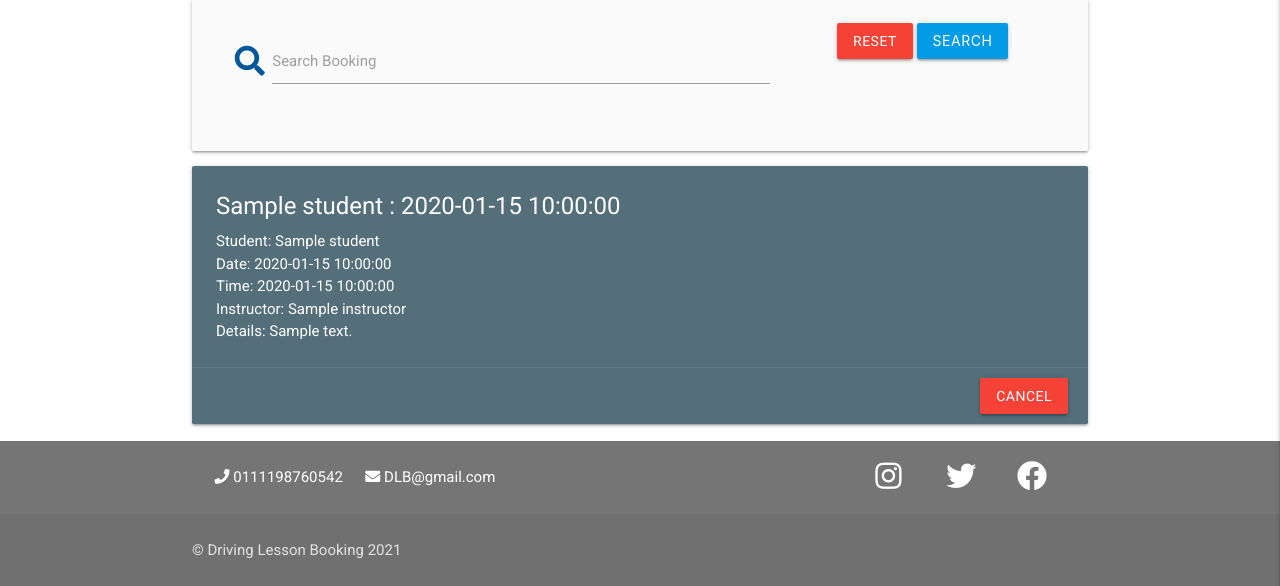
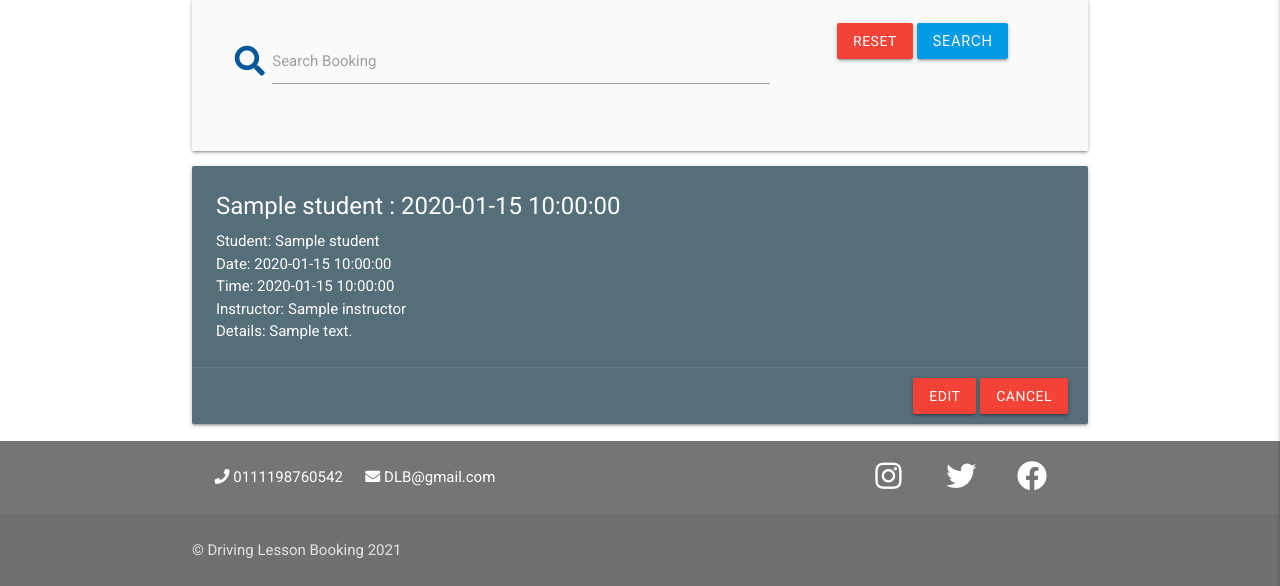
Before and after one commit to JamieS56/Milestone-Project-3, a Flask app: page /booking/search in a window 1280 px wide. Shown: the part 214-800 px from the top of the page. Run offline with Flask 2, Linux system fonts and the light colour scheme; the visitor is signed in with stand-in values (Sample User, id 1); a database or web service that is not in the repository returns one stand-in record (values such as "Sample title"); some libraries are stand-ins or nearby versions.

Commit message:
added edit booking function from booking calender page.

```diff
--- a/app.py
+++ b/app.py
@@ -21,11 +21,13 @@ ALL_SLOTS = ['10:00-11:00', '11:00-12:00', '13:00-14:00', '14:00-15:00', '15:00-
 NEW_USER_ACCOUNT_TYPE = 'new_user'
 TODAY = date.today()
 
+
 # Check if user is logged in.
 def is_user_logged_in():
     if session.get("user"):
         return True
     return False
+
 
 # Gets the user account type to set nav bar and other functions on the page.
 def get_user_account_type():
@@ -33,10 +35,12 @@ def get_user_account_type():
     account_type = account["account_type"]
     return account_type
 
+
 # Gets list of all users in the db.
 def get_users():
     users = list(mongo.db.users.find().sort("username", 1))
     return users
+
 
 # Home page
 @app.route("/")
@@ -47,6 +51,7 @@ def home():
     else:
         account_type = NEW_USER_ACCOUNT_TYPE
     return render_template('home.html', account_type=account_type)
+
 
 # Registration page
 @app.route("/register", methods=["GET", "POST"])
@@ -90,6 +95,7 @@ def register():
 
     return render_template("register.html")
 
+
 # Login page
 @app.route("/login", methods=["GET", "POST"])
 def login():
@@ -121,6 +127,7 @@ def login():
 
     return render_template("login.html")
 
+
 # Logout button
 @app.route("/logout")
 def logout():
@@ -128,6 +135,7 @@ def logout():
     flash("You have been logged out")
     session.pop("user")
     return redirect(url_for("login"))
+
 
 # Book lesson page
 @app.route("/booking/create", methods=["GET", "POST"])
@@ -170,6 +178,7 @@ def book_lesson():
         flash('Booking Succesfull')
     return render_template('bookLesson.html', instructors=instructors, account_type=get_user_account_type())
 
+
 # This function works out the availabe slots from what slots have already been booked. It gets called from the js file via a fetch call.
 @app.route("/get_available_slots")
 def get_available_slots():
@@ -202,6 +211,7 @@ def get_available_slots():
 
     return jsonify({"slots": available_slots})
 
+
 # View bookings page
 @app.route("/bookings")
 def view_bookings():
@@ -218,6 +228,7 @@ def view_bookings():
         booking['instructor'] = instructor_name
 
     return render_template("view_bookings.html", username=username, bookings=bookings, account_type=get_user_account_type())
+
 
 # booking calender page
 @app.route("/booking/calender", methods=["GET", "POST"])
@@ -238,21 +249,50 @@ def booking_calender():
 
     return render_template("bookingCalender.html", username=username, bookings=bookings, account_type=get_user_account_type())
 
+
+@app.route("/booking/<booking_id>/edit", methods=["GET", "POST"])
+def edit_booking(booking_id):
+    if request.method == "POST":
+        current_booking = mongo.db.bookings.find_one(
+            {"_id": ObjectId(booking_id)})
+
+        booking = {
+            'instructor': current_booking['instructor'],
+            'student': current_booking['student'],
+            'date': request.form.get("date"),
+            'time_slot': request.form.get('time_slot'),
+            'optional_details': request.form.get('optional_details')
+        }
+
+        mongo.db.bookings.update({"_id": ObjectId(booking_id)}, booking)
+        flash("Booking Successfully Updated")
+        return redirect(url_for('booking_calender'))
+
+    return redirect(url_for('booking_calender'))
+
+
+
 # cancel booking button
 @app.route("/booking/<booking_id>/cancel", methods=["GET", "POST"])
 def cancel_booking(booking_id):
     if not is_user_logged_in():
         return redirect(url_for("login"))
+        account_type = get_user_account_type()
 
     mongo.db.bookings.delete_one({"_id": ObjectId(booking_id)})
     flash('Booking Canceled!')
-    return redirect(url_for('view_bookings'))
+    if account_type == "customer":
+        return redirect(url_for('view_bookings'))
+
+    return redirect(url_for('booking_calender'))
+
 
 # User manager page
 @app.route("/users/manage", methods=["GET", "POST"])
 def user_manager():
     users = get_users()
     return render_template("userManager.html", users=users, account_type=get_user_account_type())
+
 
 # Edit user form
 @app.route("/user/<user_id>/edit", methods=["GET", "POST"])
--- a/static/script.js
+++ b/static/script.js
@@ -28,17 +28,27 @@ $(document).ready(function () {
     })
 
     // This is the code that injects the time slots into the booking form, suggested by my mentor Akshat Garg.
-    $('.refresh-time-slots').click(getAvailableSlots)
-    async function getAvailableSlots(_eventdata, instructor = $("#instructor-selector").val(), date = $('#lesson-booking-date-picker').val()) {
+    $('.refresh-time-slots').click(function(){
+        getAvailableSlots($("#instructor-selector").val(), $('#lesson-booking-date-picker').val())
+    })
 
-        response = await fetch(`/get_available_slots?date=${date}&instructor=${instructor}`) // Here the python function is being called with the date and instructor variables.
+    $('#time-selector').focus(function(){
+        getAvailableSlots($("#instructor-username").text(), document.getElementById('lesson-booking-date-picker-edit').value)
+    })
+
+    async function getAvailableSlots(instructor, date) {
+        console.log(instructor)
+        console.log(date)
+
+        response = await fetch(`/get_available_slots?date=${date}&instructor=${instructor.toLowerCase()}`) // Here the python function is being called with the date and instructor variables.
         response.json().then(data => {
-            slots = data.slots
-            console.log(slots)             // Here the data gets turned into json so that it can read the available time slots and add it to the html.
-            let timeSlotsHTML = `<option value="" disabled selected>Choose Time Slot</option>`;
+            slots = data.slots            // Here the data gets turned into json so that it can read the available time slots and add it to the html.
+            let timeSlotsHTML = document.getElementById('disabled-select').outerHTML;
             for (slot in slots) {
+                console.log(timeSlotsHTML)
                 timeSlotsHTML += `<option value="${slots[slot]}">${slots[slot]}</option>`
             }
+
             document.getElementById('time-selector').innerHTML = timeSlotsHTML;  // finally this is where the html gets injected into the time-selector input ready for the user to select.
         })
     }
--- a/templates/bookLesson.html
+++ b/templates/bookLesson.html
@@ -65,6 +65,7 @@
             <div class='form-field'>
               <h4 class="center-align">Choose a Time Slot</h4>
               <select id="time-selector" class="browser-default filled-in required validate" name="time_slot" required>
+                <option id='disabled-select' disabled selected>Choose Time Slot</option>
               </select>
             </div>
             <div class="step-actions">
--- a/templates/bookingCalender.html
+++ b/templates/bookingCalender.html
@@ -29,25 +29,59 @@
             <strong>Student: {{ booking.student|capitalize }}</strong>
             <p>Date: {{ booking.date }}</p>
             <p>Time: {{ booking.time_slot }}</p>
-                    <p>Instructor: {{ booking.instructor|capitalize }}</p>
+            <p>Instructor: <span id='instructor-username'>{{ booking.instructor|capitalize }}</span></p>
             <p>Details: {{ booking.optional_details }}</p>
         </div>
         <div class="card-action right-align">
-                    <a class="waves-effect waves-light red btn modal-trigger"
-                        href="#cancelModal{{ booking._id }}">Cancel</a>
+            <a class="waves-effect waves-light red btn modal-trigger" href="#editModal{{ booking._id }}">Edit</a>
+            <a class="waves-effect waves-light red btn modal-trigger" href="#cancelModal{{ booking._id }}">Cancel</a>
         </div>
     </div>
 </div>
 
 
+
+
+<div id="editModal{{ booking._id }}" class="modal edit-modal center-align">
+    <div class="modal-content">
+        <h4>Edit Booking</h4>
+        <form method="POST" action="{{ url_for('edit_booking', booking_id=booking._id) }}">
+
+            <input value="{{ booking._id }}" class='hide' disabled>
+
+            <div id='date-picker-div' class="">
+                <input id="lesson-booking-date-picker-edit" value="{{ booking.date }}" name='date' type="text"
+                    class="datepicker required validate" placeholder="choose a day" required>
+            </div>
+
+            <select id="time-selector" class="browser-default filled-in required validate" name="time_slot" required>
+                <option id='disabled-select' value="{{ booking.time_slot }}" selected>{{ booking.time_slot }}</option>
+
+            </select>
+
+            <input value="{{ booking.optional_details }}" id="optional_details" name='optional_details' type="text"
+                class="">
+
+
+
+    </div>
+    <div class="modal-footer">
+        <button type='submit' class="modal-close waves-effect waves-light btn-small">Update</button>
+        <a href="" class="modal-close waves-effect waves-light btn-small">Close</a>
+    </div>
+    </form>
+</div>
+
 <div id="cancelModal{{ booking._id }}" class="modal center-align">
     <div class="modal-content">
         <h4>Cancel Booking</h4>
-            <p>Are you sure you want to cancel your booking on the {{ booking.date }} with {{ booking.student|capitalize }}?</p>
+        <p>Are you sure you want to cancel your booking on the {{ booking.date }} with {{ booking.student|capitalize }}?
+        </p>
     </div>
     <div class="modal-footer">
         <a href="{{ url_for('cancel_booking', booking_id=booking._id) }}"
             class="modal-close waves-effect waves-light btn-small">Cancel</a>
+        <a href="" class="modal-close waves-effect waves-light btn-small">Close</a>
     </div>
 </div>
 {% endfor %}
```
Also changed, not shown: README.md. Lines whose indentation alone changed are shown as unchanged.
